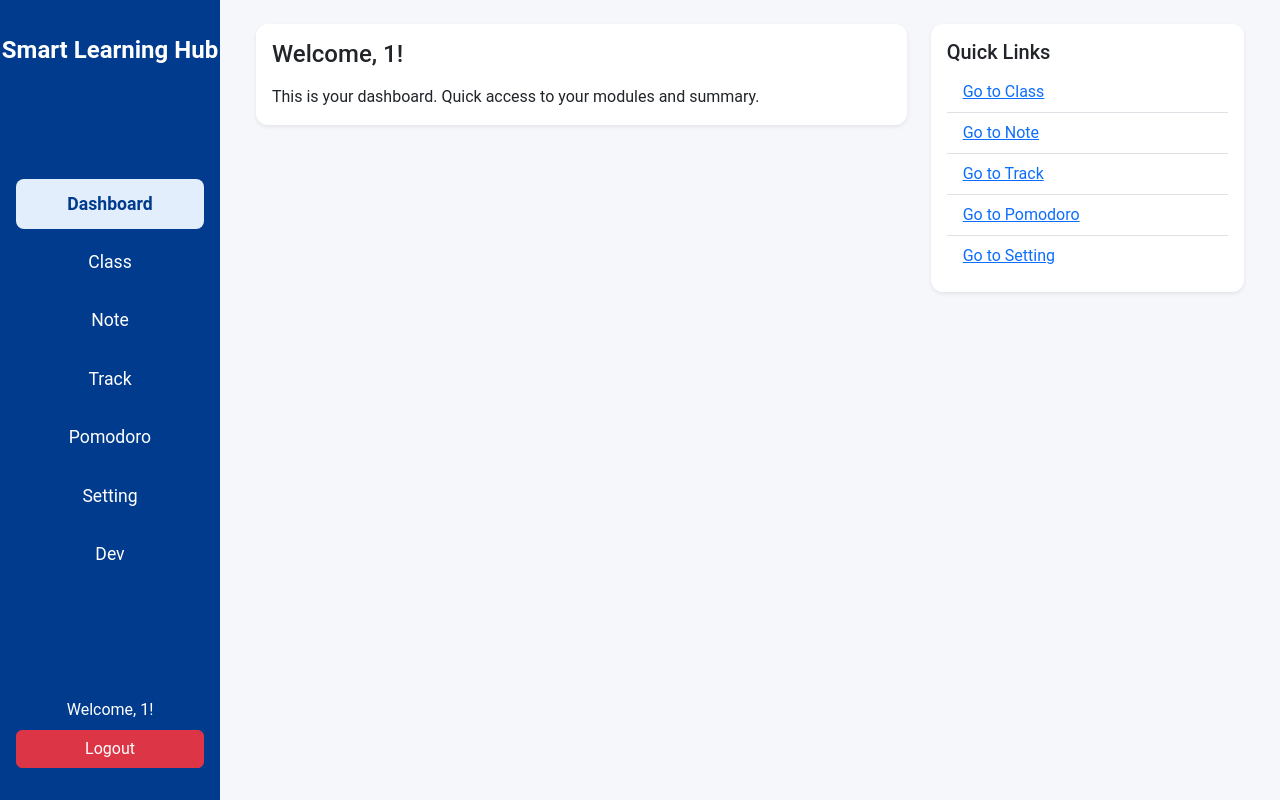
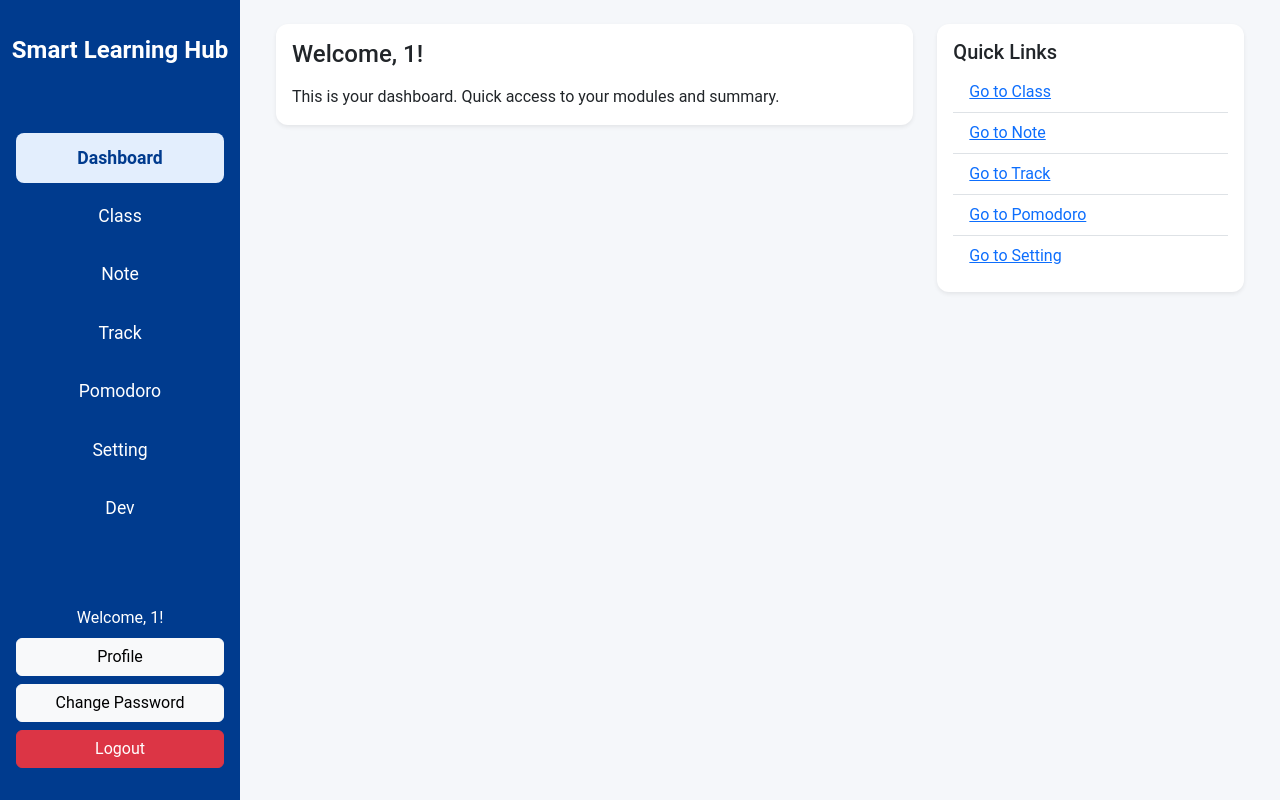
Before and after one commit to Kritternai/PyProject, a Flask app: page / in a window 1280 px wide. Run offline with Flask 3, Linux system fonts and the light colour scheme; a user stored in the database is signed in; parts of the project's set-up code (start-up, migrations or seed data) failed here and were passed over; some libraries are stand-ins or nearby versions.

Commit message:
Add user dashboard and profile management features
- Implement dashboard route and template
- Add partial routes for sidebar authentication and user profile
- Create change password functionality with validation
- Refactor sidebar authentication for improved user experience

```diff
--- a/app/routes.py
+++ b/app/routes.py
@@ -65,6 +65,11 @@
 @app.route('/index')
 def index():
     return render_template('base.html')
+
+@app.route('/dashboard')
+@login_required
+def dashboard():
+    return render_template('dashboard.html', user=g.user)
 
 @app.route('/partial/dashboard')
 def partial_dashboard():
@@ -678,6 +683,36 @@
             else:
                 return render_template('register_fragment.html', success=False, message='Username or email already exists.')
     return render_template('register_fragment.html')
+
+@app.route('/partial/sidebar-auth')
+def partial_sidebar_auth():
+    return render_template('sidebar_auth_fragment.html')
+
+@app.route('/partial/profile')
+@login_required
+def partial_profile():
+    return render_template('profile_fragment.html', user=g.user)
+
+@app.route('/partial/change_password', methods=['GET', 'POST'])
+@login_required
+def partial_change_password():
+    if request.method == 'POST':
+        current_password = request.form.get('current_password')
+        new_password = request.form.get('new_password')
+        confirm_password = request.form.get('confirm_password')
+
+        user = g.user
+        if not user.check_password(current_password):
+            return jsonify(success=False, message='Incorrect current password.')
+
+        if new_password != confirm_password:
+            return jsonify(success=False, message='New passwords do not match.')
+
+        if user_manager.update_user(user.id, new_password=new_password):
+            return jsonify(success=True, message='Password updated successfully!', redirect='profile')
+        else:
+            return jsonify(success=False, message='Error updating password.')
+    return render_template('change_password_fragment.html', user=g.user)
 
 @app.route('/logout')
 def logout():
--- a/app/templates/base.html
+++ b/app/templates/base.html
@@ -43,13 +43,7 @@
       <li class="nav-item"><a class="nav-link" href="#" data-page="dev" onclick="setActiveNav(this);loadPage('dev')">Dev</a></li>
     </ul>
     <div class="sidebar-auth mt-auto">
-      {% if 'user_id' in session %}
-        <div class="mb-2 text-center text-white">Welcome, {{ g.user.username if g.user else 'User' }}!</div>
-        <a href="{{ url_for('logout') }}" class="btn btn-danger w-100 mb-2">Logout</a>
-      {% else %}
-        <a href="#" onclick="loadPage('login');return false;" class="btn btn-primary w-100 mb-2">Login</a>
-        <a href="#" onclick="loadPage('register');return false;" class="btn btn-outline-primary w-100">Register</a>
-      {% endif %}
+      {% include 'sidebar_auth_fragment.html' %}
     </div>
   </nav>
   <main class="flex-grow-1 p-4" id="main-content">
--- a/app/templates/sidebar_auth_fragment.html
+++ b/app/templates/sidebar_auth_fragment.html
@@ -1,15 +1,8 @@
 {% if 'user_id' in session %}
-  <div class="dropdown mb-2 text-center">
-    <button class="btn btn-light dropdown-toggle w-100" type="button" id="profileDropdown" data-bs-toggle="dropdown" aria-expanded="false">
-      <span class="text-primary">Welcome, {{ g.user.username if g.user else 'User' }}!</span>
-    </button>
-    <ul class="dropdown-menu w-100" aria-labelledby="profileDropdown">
-      <li><a class="dropdown-item" href="#" onclick="loadPage('profile');return false;">Profile</a></li>
-      <li><a class="dropdown-item" href="#" onclick="loadPage('change_password');return false;">Change Password</a></li>
-      <li><hr class="dropdown-divider"></li>
-      <li><a class="dropdown-item text-danger" href="{{ url_for('logout') }}">Logout</a></li>
-    </ul>
-  </div>
+  <div class="mb-2 text-center text-white">Welcome, {{ g.user.username if g.user else 'User' }}!</div>
+  <a href="#" onclick="loadPage('profile');return false;" class="btn btn-light w-100 mb-2">Profile</a>
+  <a href="#" onclick="loadPage('change_password');return false;" class="btn btn-light w-100 mb-2">Change Password</a>
+  <a href="{{ url_for('logout') }}" class="btn btn-danger w-100 mb-2">Logout</a>
 {% else %}
   <a href="#" onclick="loadPage('login');return false;" class="btn btn-primary w-100 mb-2">Login</a>
   <a href="#" onclick="loadPage('register');return false;" class="btn btn-outline-primary w-100">Register</a>
```
Also changed, not shown: app/templates/change_password_fragment.html (+8 -22 lines), app/templates/profile_fragment.html (+4 -18 lines), instance/site.db.
